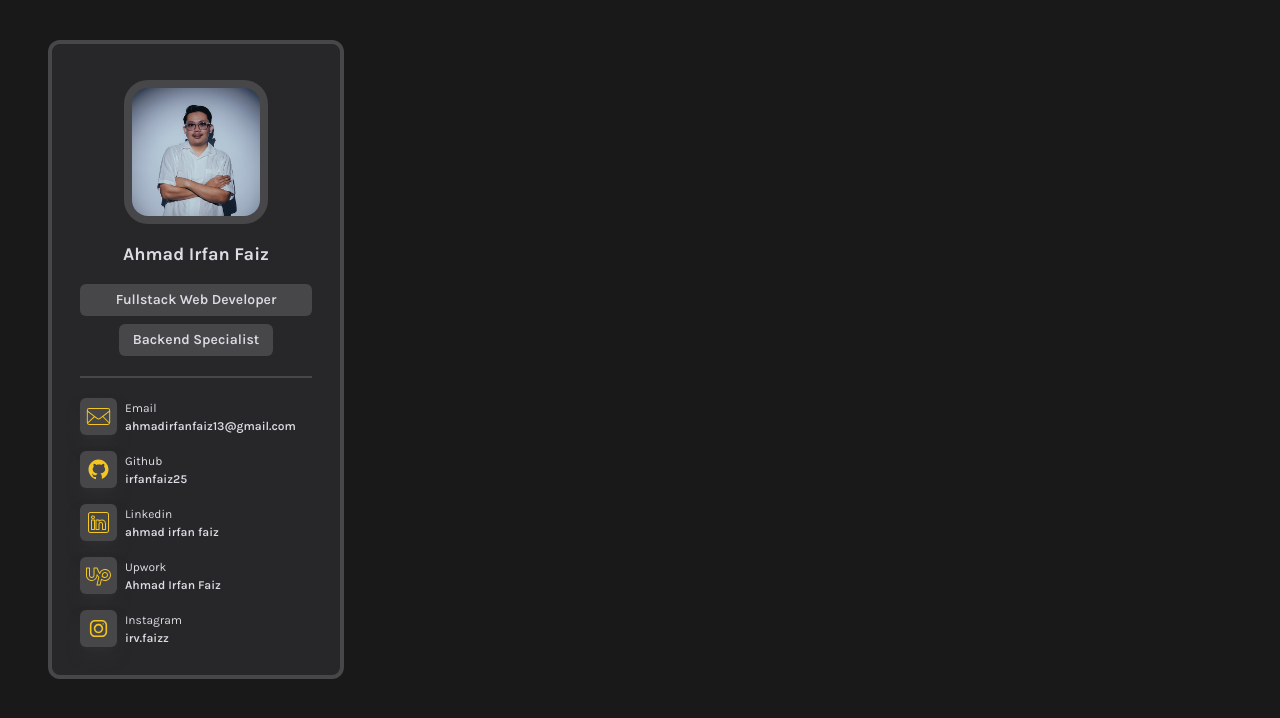
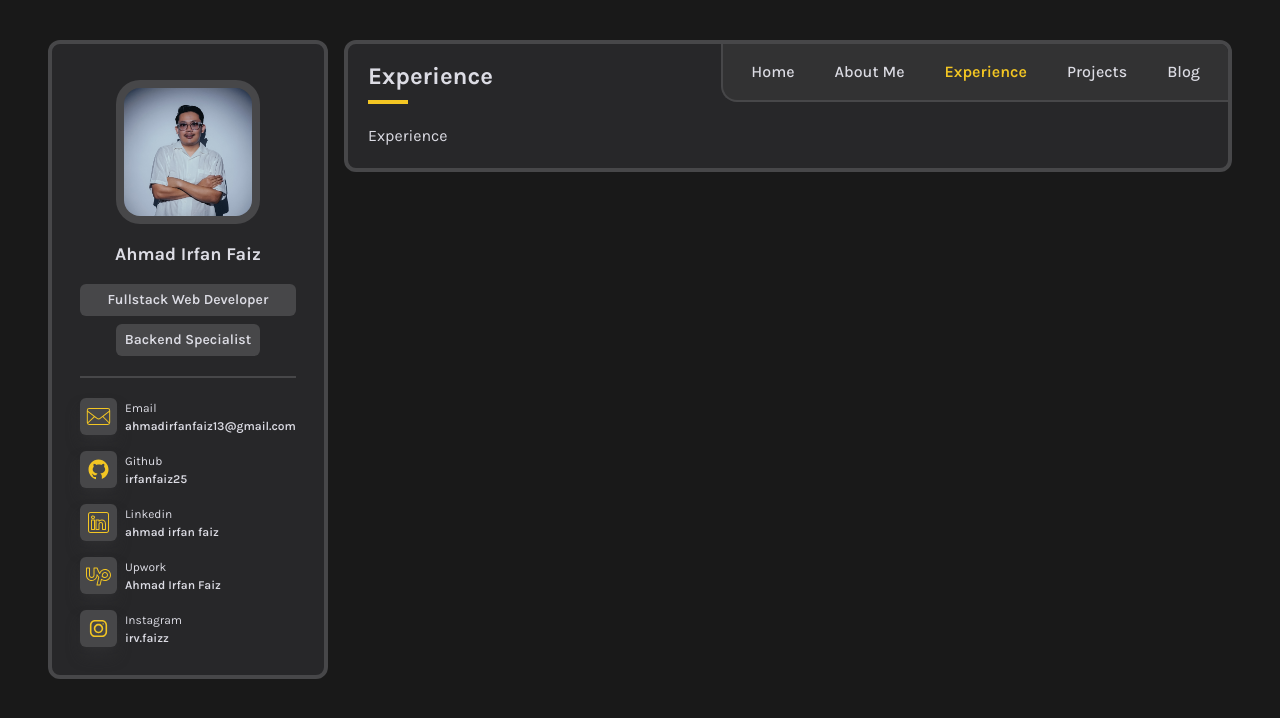
Before and after one commit to irfanfaiz25/new-portfolio, a React (Vite) app: page /experience in a window 1280 px wide. Shown: the top 718 px of the page. Built offline with nearby package versions, Linux system fonts and the light colour scheme; a web font is replaced by a local one.

Commit message:
feat: add experience page

```diff
--- a/src/App.jsx
+++ b/src/App.jsx
@@ -5,6 +5,7 @@ import AboutMe from "./assets/components/main/AboutMe/AboutMe";
 import Home from "./assets/components/main/Home";
 import Projects from "./assets/components/main/Projects";
 import Blog from "./assets/components/main/Blog";
+import Experience from "./assets/components/main/Experience";
 
 function App() {
   return (
@@ -15,6 +16,7 @@ function App() {
         <Routes>
           <Route path="/" element={<Home />}></Route>
           <Route path="/about-me" element={<AboutMe />}></Route>
+          <Route path="/experience" element={<Experience />}></Route>
           <Route path="/projects" element={<Projects />}></Route>
           <Route path="/blog" element={<Blog />}></Route>
         </Routes>
--- /dev/null
+++ b/src/assets/components/main/Experience.jsx
@@ -0,0 +1,11 @@
+import Index from "./Index";
+
+const Experience = () => {
+  return (
+    <Index>
+      <h1>Experience</h1>
+    </Index>
+  );
+};
+
+export default Experience;
--- a/src/assets/components/main/NavbarHeader.jsx
+++ b/src/assets/components/main/NavbarHeader.jsx
@@ -10,6 +10,10 @@ const NavbarHeader = () => {
     {
       label: "About Me",
       path: "/about-me",
+    },
+    {
+      label: "Experience",
+      path: "/experience",
     },
     {
       label: "Projects",
```
